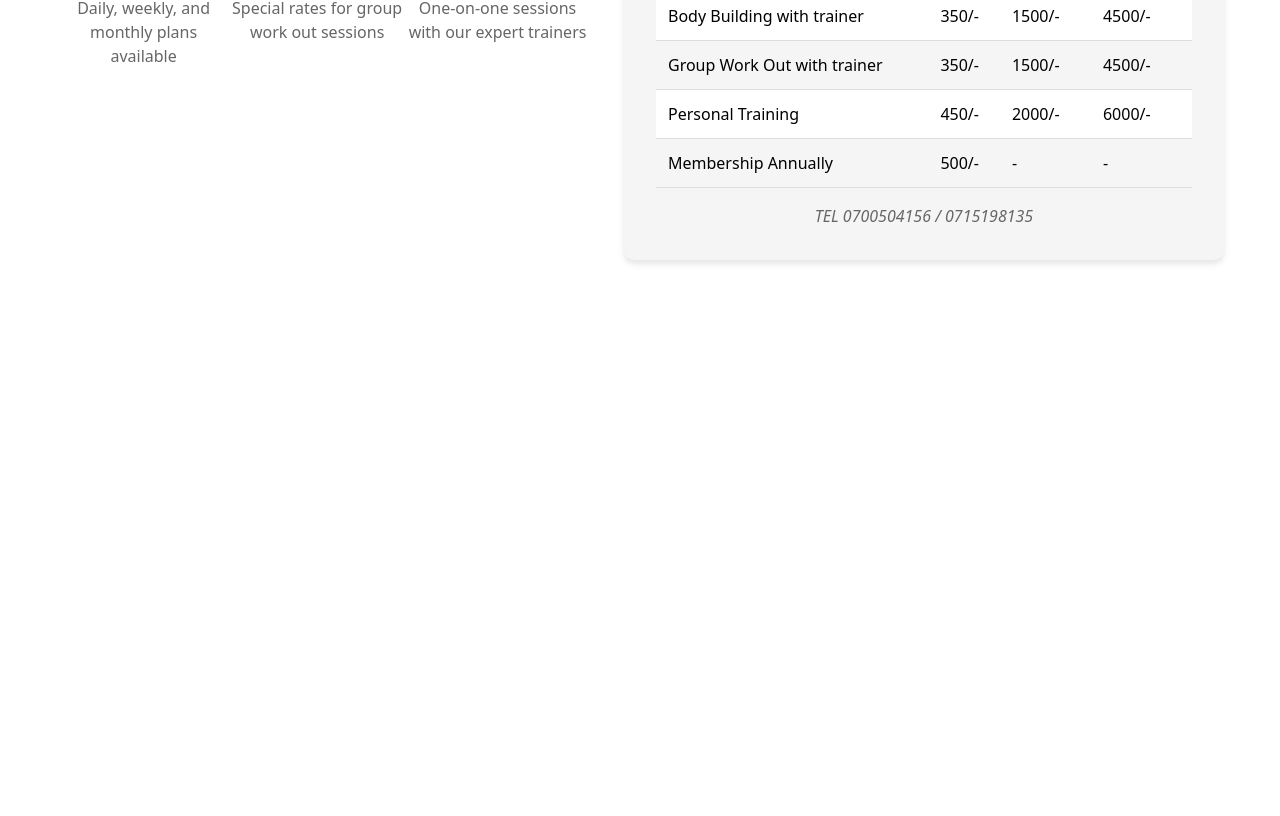
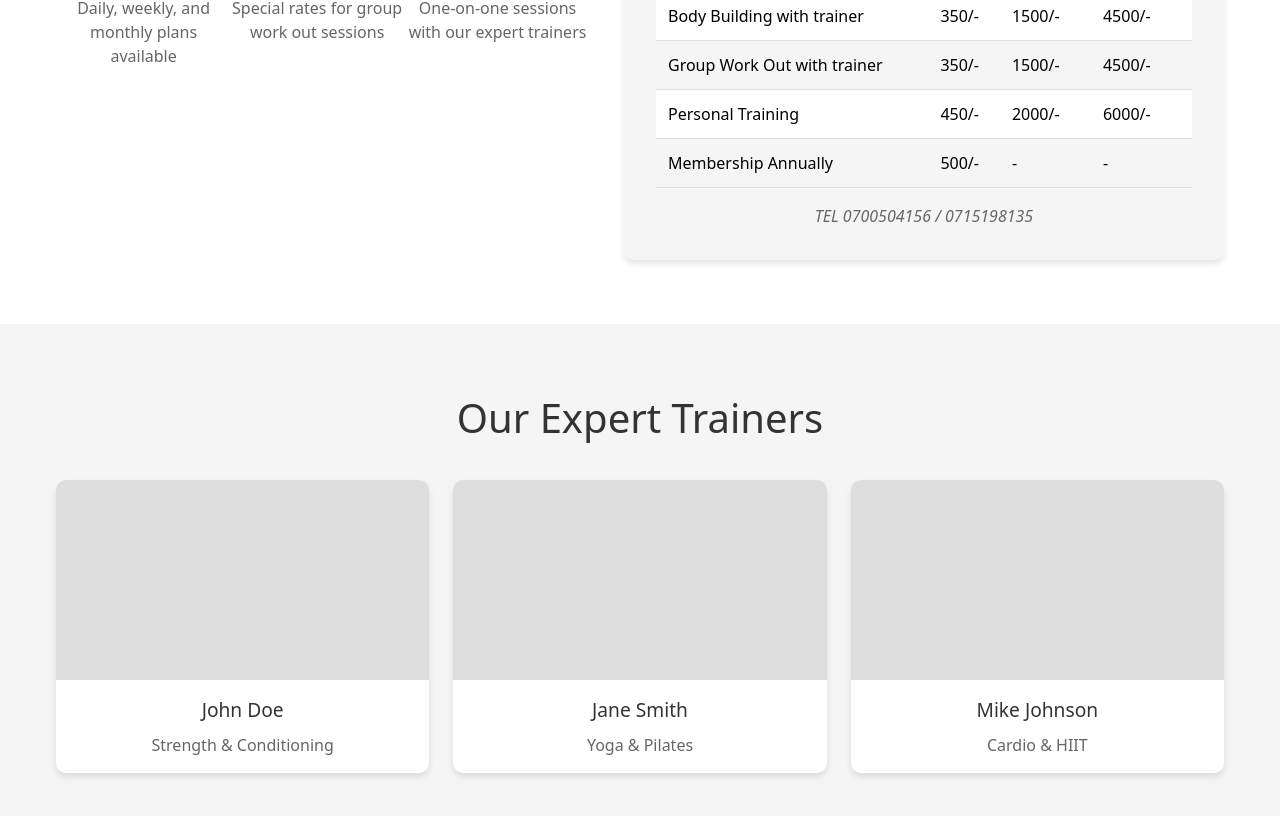
Before and after one commit to Anthony-Ngonde/Teeflex-Website, a React (Vite) app: page / in a window 1280 px wide. Shown: the part 1864-2680 px from the top of the page. Before the commit the page ends 2188 px from the top, so only its background shows below. Built offline with nearby package versions, Linux system fonts and the light colour scheme.

Commit message:
Added trainers section

```diff
--- a/src/App.jsx
+++ b/src/App.jsx
@@ -3,6 +3,7 @@ import Navbar from './components/Navbar/Navbar'
 import Home from './components/Home/Home';
 import Program from './components/Program/Program';
 import Membership from './components/Membership/Membership';
+import Trainers from './components/Trainers/Trainers';
 
 function App() {
 
@@ -12,6 +13,7 @@ function App() {
       <Home />
       <Program />
       <Membership />
+      <Trainers />
     </div>
   )
 }
--- /dev/null
+++ b/src/components/Trainers/Trainers.css
@@ -0,0 +1,51 @@
+.trainers {
+    padding: 4rem 0;
+    background-color: #f5f5f5;
+  }
+
+  .trainers-container {
+    max-width: 1200px;
+    margin: 0 auto;
+    padding: 0 1rem;
+  }
+
+  .trainers h2 {
+    font-size: 2.5rem;
+    margin-bottom: 2rem;
+    text-align: center;
+    color: #333;
+  }
+
+  .trainer-cards {
+    display: flex;
+    justify-content: space-between;
+    flex-wrap: wrap;
+  }
+
+  .trainer-card {
+    width: calc(33.333% - 1rem);
+    background-color: #fff;
+    border-radius: 10px;
+    overflow: hidden;
+    box-shadow: 0 4px 6px rgba(0, 0, 0, 0.1);
+    margin-bottom: 2rem;
+  }
+
+  .trainer-image {
+    height: 200px;
+    background-color: #ddd;
+  }
+
+  .trainer-card h3 {
+    font-size: 1.2rem;
+    margin: 1rem 0 0.5rem;
+    text-align: center;
+    color: #333;
+  }
+
+  .trainer-card p {
+    font-size: 1rem;
+    margin-bottom: 1rem;
+    text-align: center;
+    color: #666;
+  }
--- /dev/null
+++ b/src/components/Trainers/Trainers.jsx
@@ -0,0 +1,29 @@
+import React from 'react';
+import './Trainers.css';
+
+function Trainers() {
+  const trainers = [
+    { name: 'John Doe', specialty: 'Strength & Conditioning' },
+    { name: 'Jane Smith', specialty: 'Yoga & Pilates' },
+    { name: 'Mike Johnson', specialty: 'Cardio & HIIT' },
+  ];
+
+  return (
+    <section id="trainers" className="trainers">
+      <div className="trainers-container">
+        <h2>Our Expert Trainers</h2>
+        <div className="trainer-cards">
+          {trainers.map((trainer, index) => (
+            <div key={index} className="trainer-card">
+              <div className="trainer-image"></div>
+              <h3>{trainer.name}</h3>
+              <p>{trainer.specialty}</p>
+            </div>
+          ))}
+        </div>
+      </div>
+    </section>
+  );
+}
+
+export default Trainers;
```
